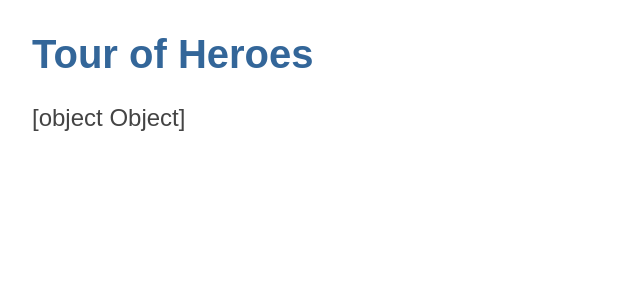
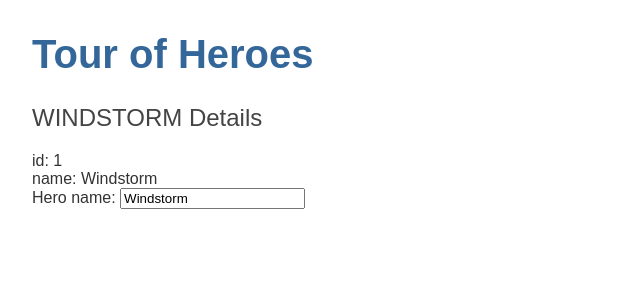
Before and after one commit to sedx876/Angular-Tour-Of-Heroes, an Angular app: page / in a window 1280 px wide. Shown: the top 300 px of the page, without its empty margins (0-640 px from the left). Built offline with nearby package versions, Linux system fonts and the light colour scheme.

Commit message:
Added mock-heroes.ts file

```diff
--- a/src/app/app.module.ts
+++ b/src/app/app.module.ts
@@ -1,5 +1,6 @@
 import { NgModule } from '@angular/core';
 import { BrowserModule } from '@angular/platform-browser';
+import { FormsModule } from '@angular/forms';
 
 import { AppRoutingModule } from './app-routing.module';
 import { AppComponent } from './app.component';
@@ -12,7 +13,8 @@
   ],
   imports: [
     BrowserModule,
-    AppRoutingModule
+    AppRoutingModule,
+    FormsModule
   ],
   providers: [],
   bootstrap: [AppComponent]
--- a/src/app/heroes/heroes.component.html
+++ b/src/app/heroes/heroes.component.html
@@ -1 +1,8 @@
-<h2>{{hero}}</h2>
+<h2>{{ hero.name | uppercase }} Details</h2>
+<div><span>id: </span>{{hero.id}}</div>
+<div><span>name: </span>{{hero.name}}</div>
+
+<div>
+    <label for="name">Hero name: </label>
+    <input id="name" [(ngModel)]="hero.name" placeholder="name">
+</div>
```
Also changed, not shown: src/app/mock-heroes.ts (added, +14 -0 lines).
